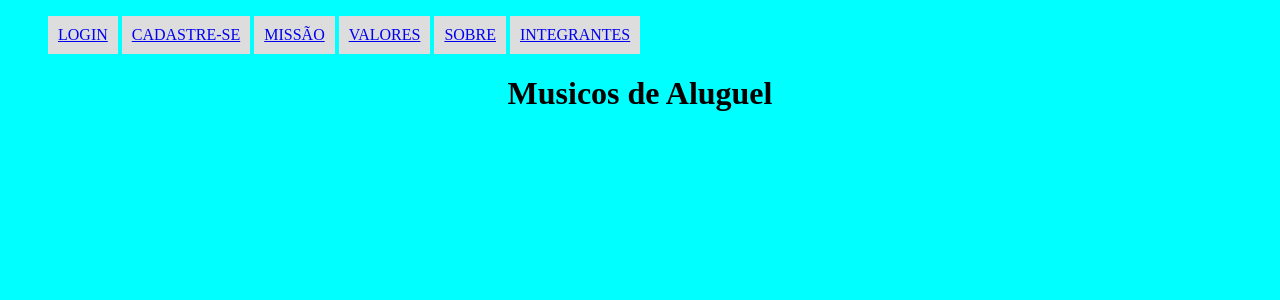
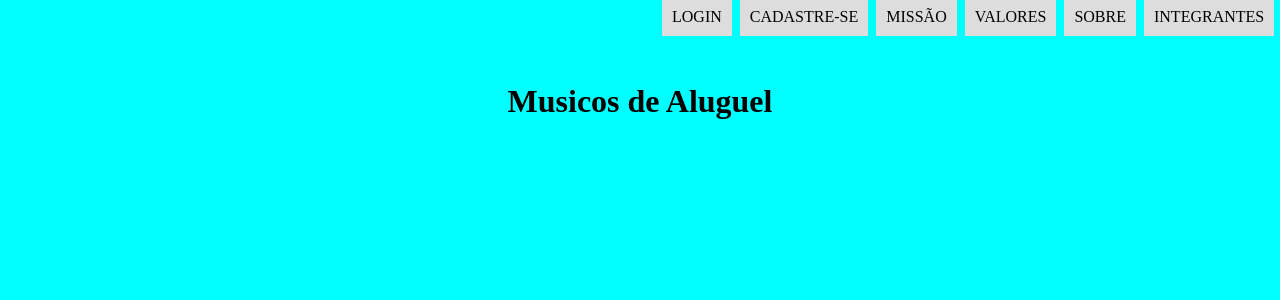
Before and after one commit to Leonardo-AD/musicosdealuguel, a PHP site: page / in a window 1280 px wide. Shown: the top 300 px of the page. Run offline with PHP 8.4, Linux system fonts and the light colour scheme.

Commit message:
formatação visual das naves

```diff
--- a/estilo.css
+++ b/estilo.css
@@ -4,15 +4,38 @@ body{
 	background-color: #00ffff;
 }
 
+
 /* formatando o menu */
+
+nav#menu{
+	display:block;
+}
 
 nav#menu ul{
 	list-style: none;
 	text-transform: uppercase;
+	position:absolute;
+	top:-20px;
+	left:620px;
 }
 
 nav#menu li{
 	display:inline-block;
 	background-color:#dddddd;
 	padding:10px;
+	margin:2px;
+	transition:background-color 1s;
 }
+
+nav#menu li:hover{
+	background-color:black;
+}
+
+nav#menu a{
+	color:#000000;
+	text-decoration:none;
+}
+
+nav#menu a:hover{
+	color:#ffffff;
+}
--- a/index.html
+++ b/index.html
@@ -16,7 +16,7 @@
 			<li><a href="sobre.html">Sobre</a></li>
 			<li><a href="integrantes.html">Integrantes</a></li>
 		</ul>
-		</nav>
+		</nav><br><br><br>
 	<center>
 		<h1>Musicos de Aluguel</h1>
 	</center>
```
